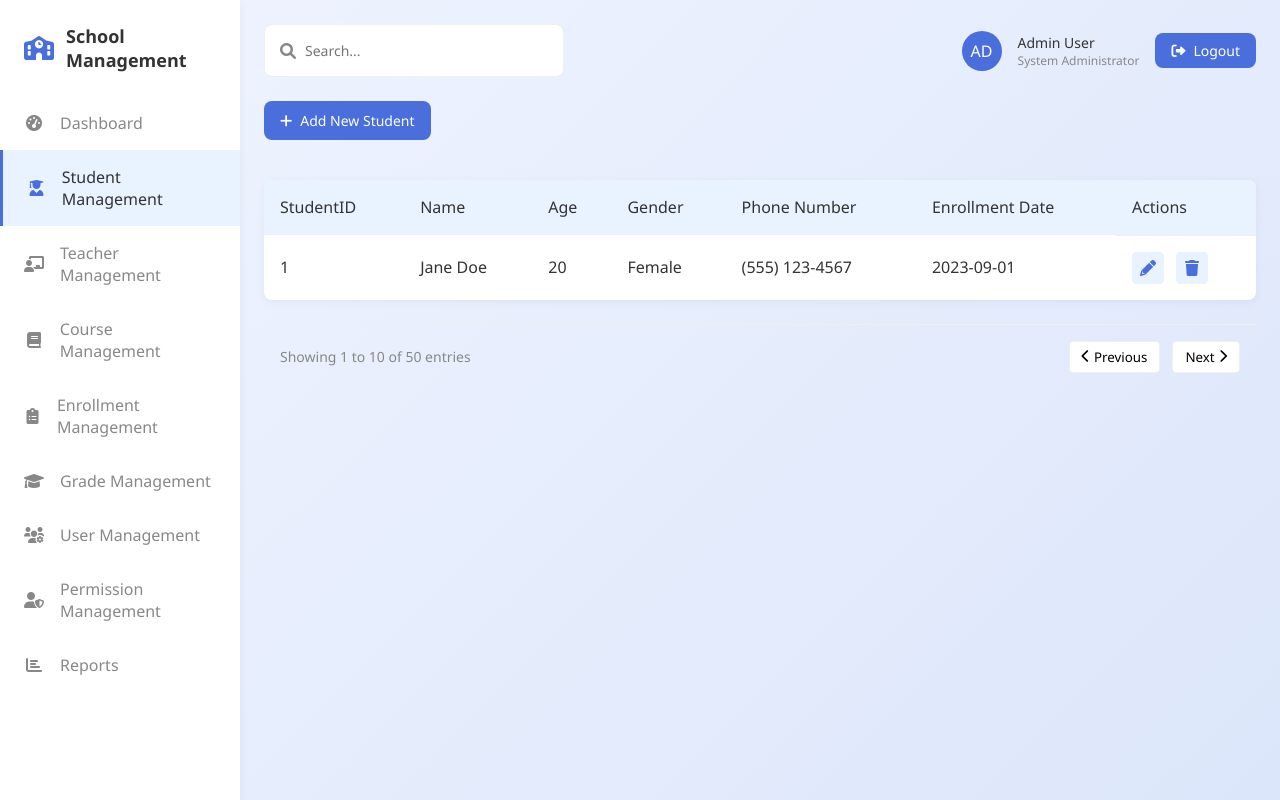
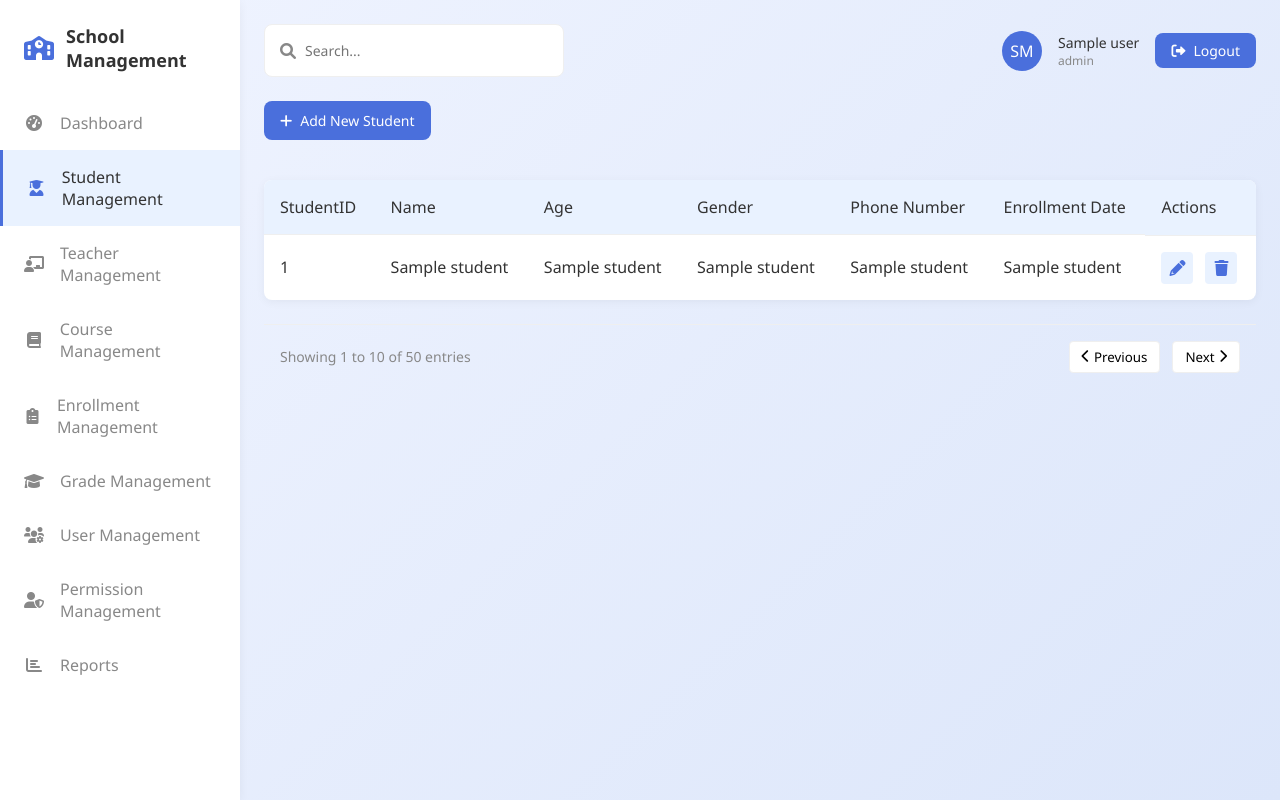
Before and after one commit to Hell0Beta/dbSchool, a Flask app: template templates/indexed.html in a window 1280 px wide. Run offline with Flask 3, Linux system fonts and the light colour scheme; the template is opened without the code that fills it: most values are stand-ins (such as "Sample title", 1, 10 or a date in 2020).

Commit message:
V5 - User Profile and display Students

```diff
--- a/app.py
+++ b/app.py
@@ -41,16 +41,64 @@ def signup():
         return redirect(url_for('home'))
     return render_template('signup.html')
 
-
 # :::::::::: Dashboard
 @app.route('/')
 def home():
-    return render_template('index.html')
+    context = {
+        'teachers' : fetch_teachers(),
+        'students' : fetch_students(),
+        'totalshi' : fetch_total_shi(),
+        'user' : session['user'],
+        'role' : fetch_user_role()
+    }
+    return render_template('index.html', context = context)
 
 # :::::::::: Student Management
 @app.route('/student')
 def student():
-    return render_template('indexed.html')
+    context = {
+        'teachers' : fetch_teachers(),
+        'students' : fetch_students(),
+        'totalshi' : fetch_total_shi(),
+        'user' : session['user'],
+        'role' : fetch_user_role()
+    }
+    return render_template('indexed.html', context=context)
+
+
+
+
+#  Fetch functions
+
+
+def fetch_user_role():
+    user = session['user']
+    print(":::::::::::: ", user)
+    cursor.execute('Select role from USERS164 WHERE USERNAME = ?', user)
+
+    role = cursor.fetchone()
+    print("::::::::::: ",role[0])
+    return role[0]
+# ::::::::: Fetch all Students
+def fetch_students():
+    cursor.execute('Select * from Students164;')
+    students = cursor.fetchall()
+    return students
+
+def fetch_teachers():
+    cursor.execute('Select * from Teachers164;')
+    teachers = cursor.fetchall()
+    return teachers
+
+def fetch_courses():
+    cursor.execute('Select * from Courses164;')
+    courses = cursor.fetchall()
+    return courses
+
+def fetch_total_shi():
+    cursor.execute('select count(Courses164.CourseID) as c, COUNT(Teachers164.TeacherID) as t, COUNT(Enrollments164.EnrollmentID) as E,COUNT(Students164.StudentID) as S from Teachers164 inner join Courses164 on Courses164.TeacherID = Teachers164.TeacherID  inner join Enrollments164 on COURSES164.CourseID  = Enrollments164.CourseID inner join Students164 on Enrollments164.StudentID = Students164.StudentID;')
+    total_shi = cursor.fetchone()
+    return total_shi
 
 
 
--- a/templates/base.html
+++ b/templates/base.html
@@ -587,10 +587,10 @@
                 <input type="text" class="search-input" placeholder="Search...">
             </div>
             <div class="user-profile">
-                <div class="user-avatar">AD</div>
+                <div class="user-avatar">{{ context['user'][:1] | upper }}{{ context['user'][2:3] | upper }}</div>
                 <div class="user-info">
-                    <span class="user-name">Admin User</span>
-                    <span class="user-role">System Administrator</span>
+                    <span class="user-name">{{ context['user'] }}</span>
+                    <span class="user-role">{{ context['role'] }}</span>
                 </div>
                 <button class="logout-btn">
                     <i class="fas fa-sign-out-alt"></i>
--- a/templates/index.html
+++ b/templates/index.html
@@ -193,7 +193,7 @@
                                 <i class="fas fa-user-graduate"></i>
                             </div>
                         </div>
-                        <div class="metric-value">1500</div>
+                        <div class="metric-value">{{ context['totalshi'][3]}}</div>
                         <a href="#" class="metric-link">View Details <i class="fas fa-arrow-right"></i></a>
                     </div>
                     <div class="metric-card">
@@ -246,6 +246,7 @@
                 </div>
             </div>
         </div>
+
     {%endblock%}
     {% block scripts %}
         <script>
--- a/templates/indexed.html
+++ b/templates/indexed.html
@@ -393,18 +393,21 @@
             </thead>
             <tbody id="studentTableBody">
                 <!-- Example row -->
+                {% for st in context['students'] %}
                 <tr>
-                    <td>1</td>
-                    <td>Jane Doe</td>
-                    <td>20</td>
-                    <td>Female</td>
-                    <td>(555) 123-4567</td>
-                    <td>2023-09-01</td>
+                    <td>{{st[0]}}</td>
+                    <td>{{st[1]}}</td>
+                    <td>{{st[2]}}</td>
+                    <td>{{st[3]}}</td>
+                    <td>{{st[4]}}</td>
+                    <td>{{st[5]}}</td>
                     <td class="action-icons">
                         <span class="action-icon edit-icon" title="Edit"><i class="fas fa-pencil-alt"></i></span>
                         <span class="action-icon delete-icon" title="Delete"><i class="fas fa-trash"></i></span>
                     </td>
                 </tr>
+                {% endfor %}
+
                 <!-- More rows can be dynamically added here -->
             </tbody>
         </table>
```
